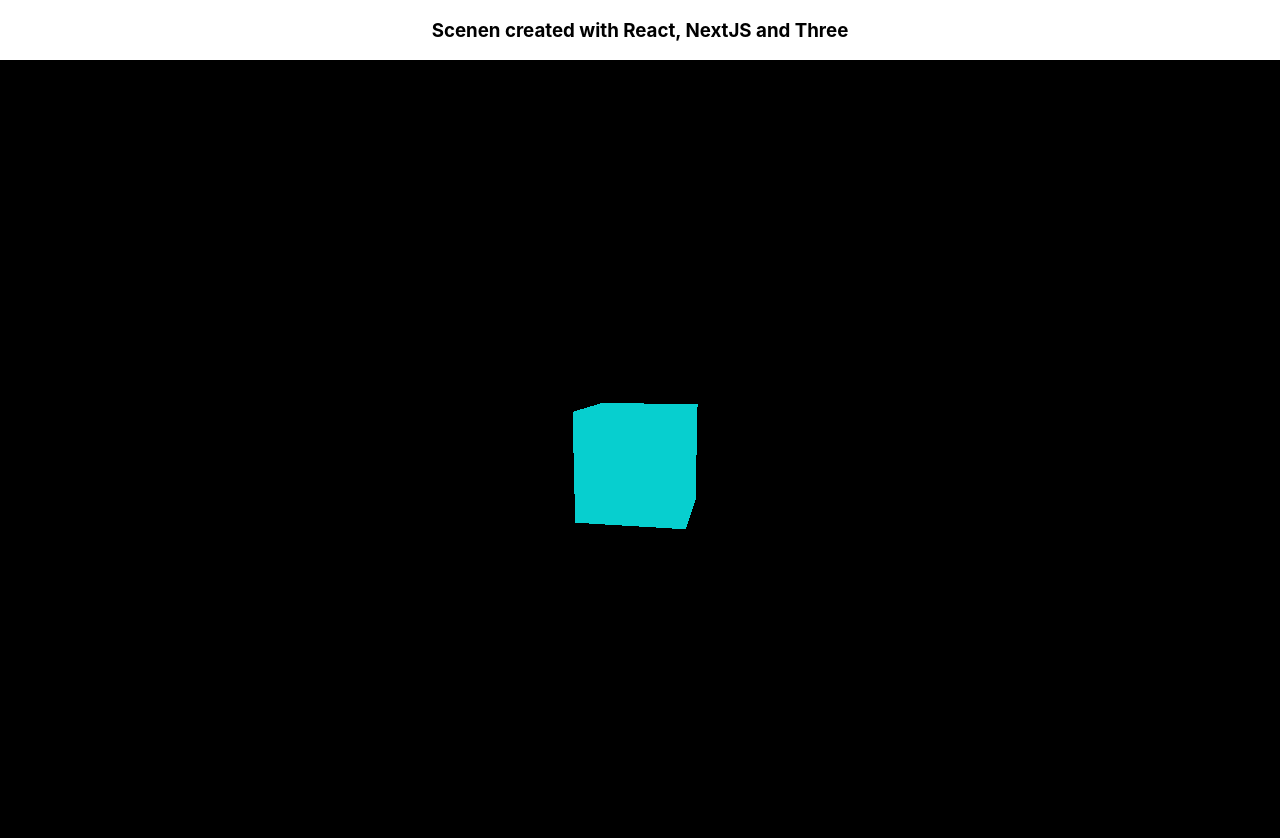
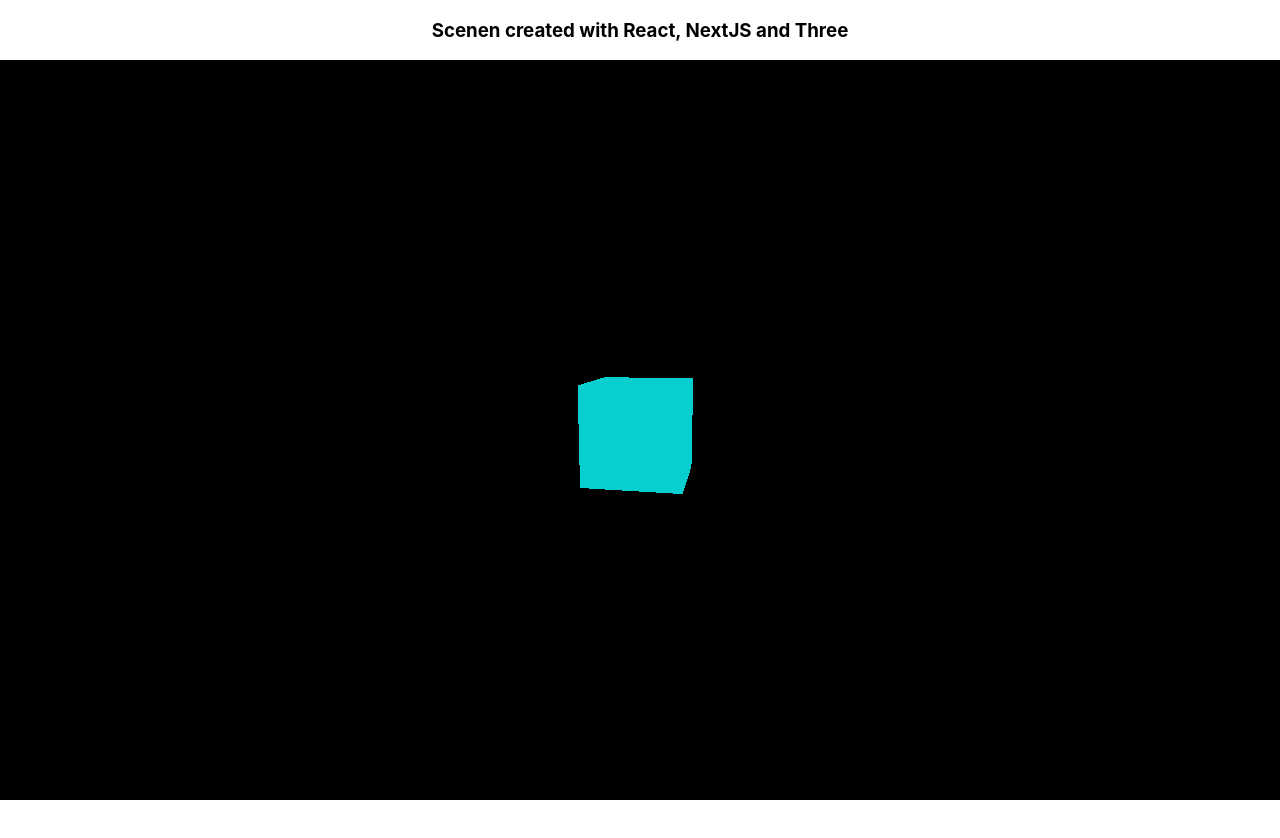
Before and after one commit to fhillipgcastillo/react-3d, a Next.js app: page / in a window 1280 px wide. Shown: the top 838 px of the page. After the commit the page ends 800 px from the top, so only its background shows below. Built offline with nearby package versions, Linux system fonts and the light colour scheme.

Commit message:
Added scene container to have full width and heigth

```diff
--- a/src/components/Scene.tsx
+++ b/src/components/Scene.tsx
@@ -1,6 +1,5 @@
 import React, { createRef, LegacyRef, useEffect, useRef } from 'react'
 import * as THREE from 'three';
-
 
 type Props = {
 
@@ -9,16 +8,12 @@ type Props = {
 const Scene = (props: Props): React.ReactElement => {
   const containerRef = useRef<HTMLDivElement>(null);
 
-
   useEffect(() => {
-
-    console.log("fist render")
-    // === THREE.JS CODE START ===
     const scene = new THREE.Scene();
-    const camera = new THREE.PerspectiveCamera(75, window.innerWidth / window.innerHeight, 0.1, 1000);
+    const camera = new THREE.PerspectiveCamera(75, (containerRef.current?.offsetWidth || 1) / (containerRef.current?.offsetHeight || 1), 0.1, 1000);
 
     const renderer = new THREE.WebGLRenderer();
-    renderer.setSize(window.innerWidth, window.innerHeight);
+    renderer.setSize(containerRef.current?.offsetWidth || 0, containerRef.current?.offsetHeight || 0);
     containerRef.current?.appendChild(renderer.domElement);
 
     const geometry = new THREE.BoxGeometry(1, 1, 1);
@@ -39,13 +34,21 @@ const Scene = (props: Props): React.ReactElement => {
 
     animate();
     return () => { containerRef.current?.removeChild(renderer.domElement) };
-  }, [containerRef]);
+  }, [containerRef.current]);
 
   return (
-    <div ref={containerRef} />
+    <div className='canvasContainer' style={{
+      flex: 1,
+      display: "flex",
+      flexDirection: "column",
+      justifyContent: "center",
+    }}>
+      <div ref={containerRef} style={{
+        flex: 1,
+        flexWrap: "wrap",
+      }} />
+    </div >
   )
 }
 
-Scene.propTypes = {}
-
 export default Scene;
--- a/styles/Home.module.css
+++ b/styles/Home.module.css
@@ -4,9 +4,12 @@
   display: flex;
   flex-direction: column;
   justify-content: center;
-  align-items: center;
+  /* align-items: center; */
 }
 
+.main > h3 {
+  align-self: center;
+}
 .footer {
   display: flex;
   flex: 1;
```
